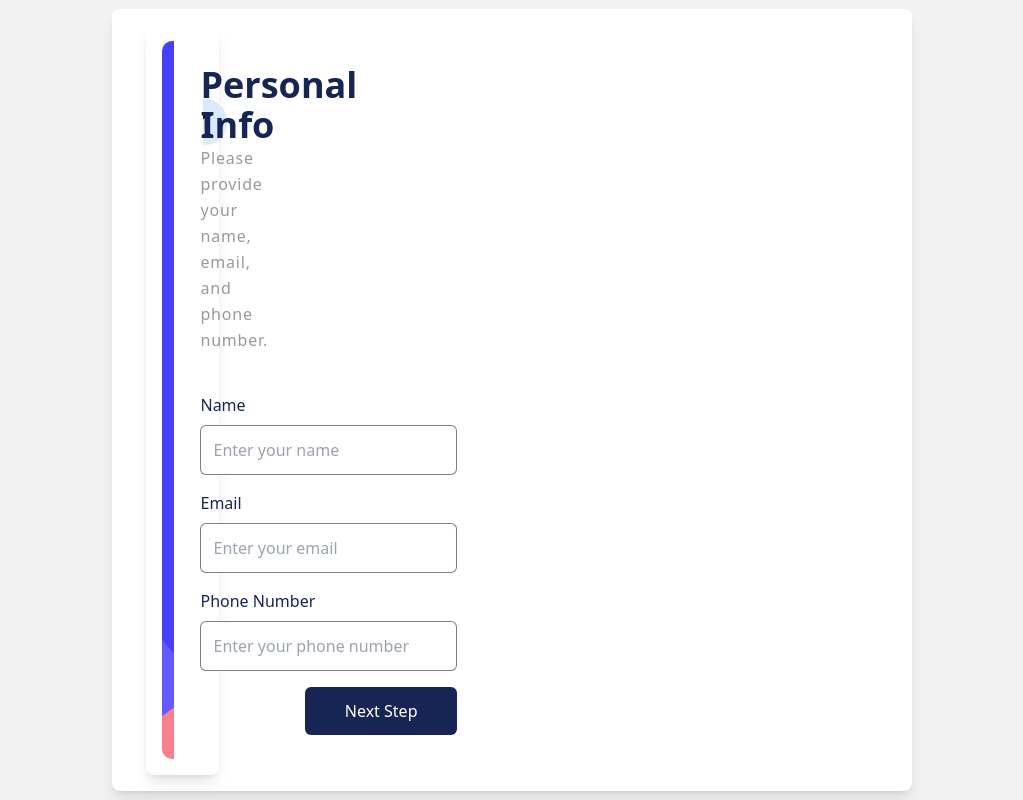
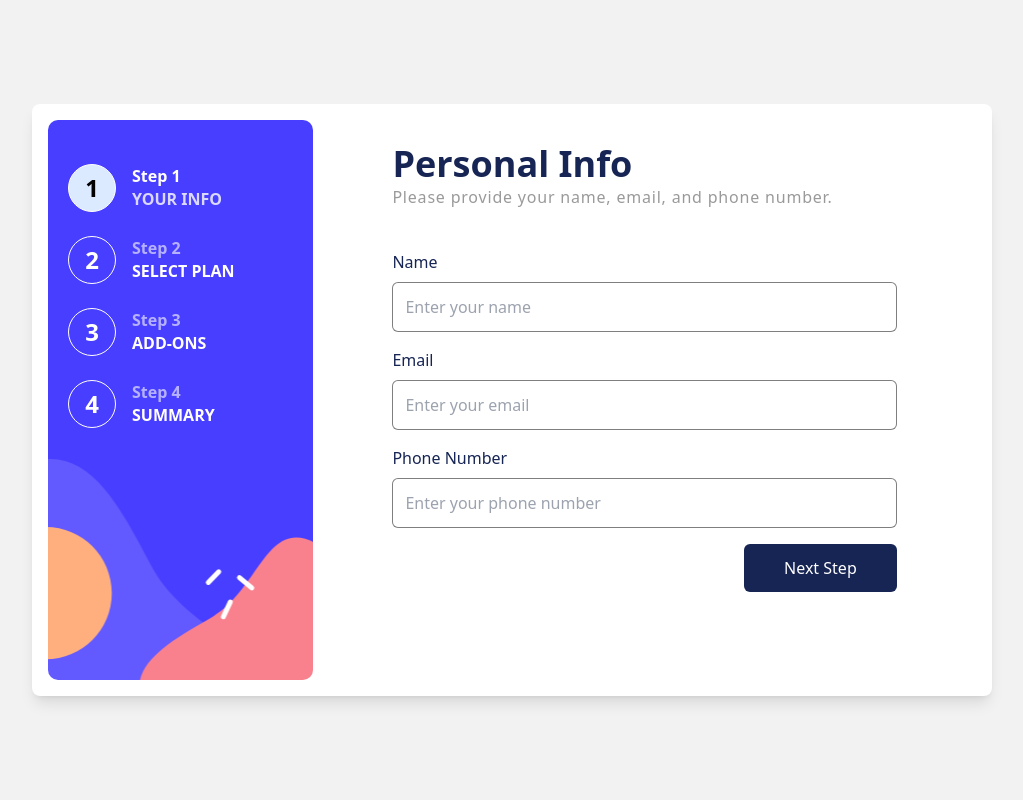
Before and after one commit to Uthmancoder/interview-accessment, a React (Vite) app: page / in a window 1280 px wide. Shown: the whole page, without its empty margins (128-1151 px from the left). Built offline with nearby package versions, Linux system fonts and the light colour scheme.

Commit message:
fixed build fail

```diff
--- a/src/pages/home/homepage.jsx
+++ b/src/pages/home/homepage.jsx
@@ -1,4 +1,4 @@
-// import React from "react";
+import React from "react";
 import { steps } from "../../utils/constants";
 import { useSelector, useDispatch } from "react-redux";
 import {
@@ -21,8 +21,7 @@ const HomePage = () => {
 
   return (
     <div className="bg-black/5 md:min-h-screen flex items-center">
-      <div className="w-full md:w-11/12  bg-white  lg:w-full max-w-[800px] mx-auto shadow-lg md:p-4 rounded-lg grid md:grid-cols-7">
-        <div className="w-full md:w-11/12 bg-white  lg:w-8/12 mx-auto shadow-lg md:p-4 rounded-lg grid md:grid-cols-7">
+      <div className="w-full md:w-11/12  bg-white  lg:w-9/12 mx-auto shadow-lg md:p-4 rounded-lg grid md:grid-cols-7">
         {/* Sidebar */}
         <div className="md:col-span-3 lg:col-span-2 sideBar">
           <div className="flex items-center justify-center md:grid md:justify-start ">
@@ -38,7 +37,7 @@ const HomePage = () => {
                   onClick={() => {
                     dispatch(setCurrentStep(index + 1));
                   }}
-                    className="flex items-center justify-start mx-3  mx-auto md:mx-0 gap-4 mt-6 cursor-pointer"
+                  className="flex items-center justify-start mx-auto md:mx-0 gap-4 mt-6 cursor-pointer"
                 >
                   {/* Step Indicator */}
                   <div
@@ -46,9 +45,7 @@ const HomePage = () => {
                       isSelected ? "bg-blue-100 text-black" : "text-white"
                     }`}
                   >
-                      <p className="text-xl md:text-2xl font-semibold">
-                        {index + 1}
-                      </p>
+                    <p className="text-2xl font-semibold">{index + 1}</p>
                   </div>
                   {/* Step Description */}
                   <div className="hidden md:block">
@@ -127,7 +124,6 @@ const HomePage = () => {
         </div>
       </div>
     </div>
-    </div>
   );
 };
 
```
Lines whose indentation alone changed are shown as unchanged.
